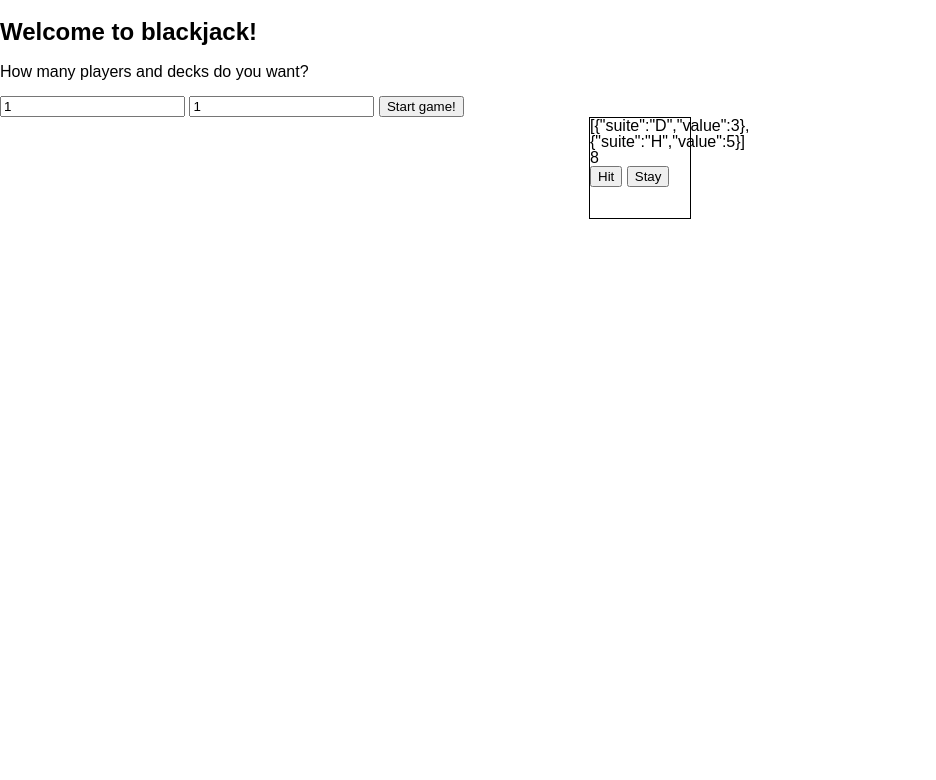
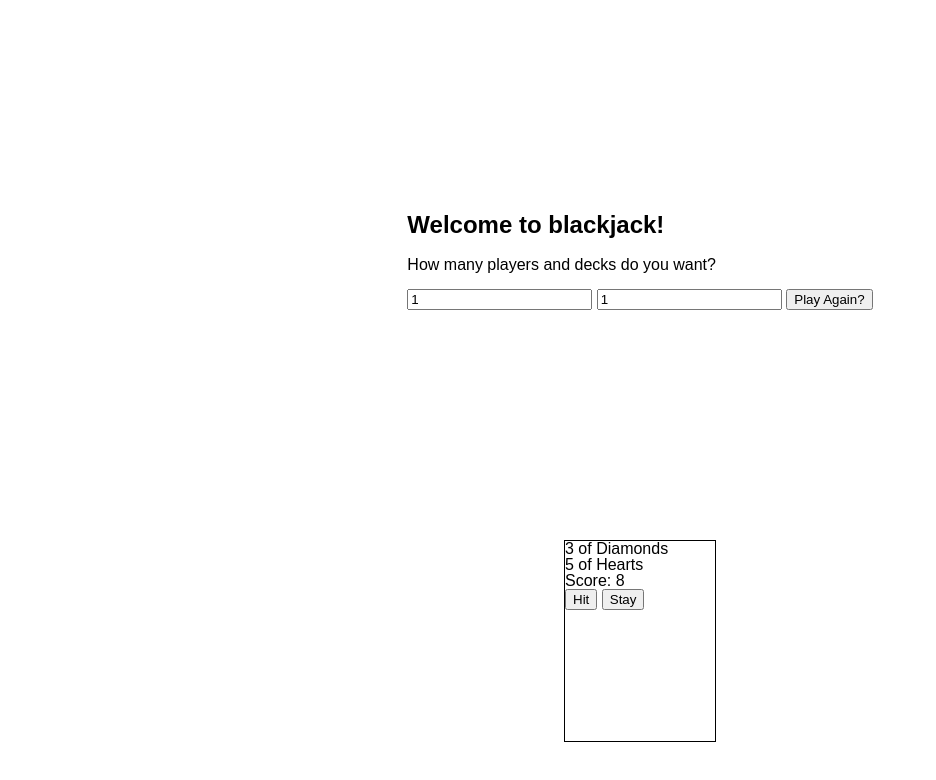
Before and after one commit to ctiller15/black-jack-project, a website: page public/index.html in a window 1280 px wide. Both pictures are taken after a click on the button "Start game!". Shown: the whole page, without its empty margins (0-936 px from the left). Drawn offline with Linux system fonts and the light colour scheme.

Commit message:
add in display elements to show player cards AND winner

```diff
--- a/public/index.html
+++ b/public/index.html
@@ -7,6 +7,11 @@
     <link rel="stylesheet" href="./screen.css">
   </head>
   <body>
+
+    <section class="win-display">
+      <h1 class="winners"></h1>
+    </section>
+
     <section class="introduction-screen">
       <h1>Welcome to blackjack!</h1>
       <p>How many players and decks do you want?</p>
@@ -16,6 +21,10 @@
         <input class="decks-count" type="number" min=1 value=1>
         <button type="button" onClick="beginGame()">Start game!</button>
       </form>
+
+    </section>
+
+    <section class="house-display">
 
     </section>
 
@@ -29,6 +38,8 @@
 
     </section>
 
+
+
     <script src="./main.js" charset="utf-8"></script>
   </body>
 </html>
--- a/public/main.js
+++ b/public/main.js
@@ -18,11 +18,15 @@ const valueMap = {
 
 // For the home menu:
 const introScreen = document.querySelector(".introduction-screen");
+const startButton = document.querySelector(".start-form button");
 
 // For the players and their sections:
 const playerCountInput = document.querySelector(".players-count");
 const deckCountInput = document.querySelector(".decks-count");
 const gameScreen = document.querySelector(".game-screen");
+
+// For the display of all winners:
+const winDisplay = document.querySelector(".winners");
 
 // The game class. Represents game meta-data such as the amount of players, the amount decks in play, and
 // has methods to create those objects.
@@ -161,9 +165,10 @@ class Game {
       }
       // console.log(winners);
 
-      let winString = `${winners.length === 0 ? 'The house' : `player(s) ${winners} win!!!`}`;
+      let winString = `${winners.length === 0 ? 'The house wins!' : `player(s) ${winners} win!!!`}`;
 
       console.log(winString);
+      winDisplay.textContent = winString;
 
 
     }
@@ -346,8 +351,19 @@ class Player {
     this.updateDOMScore = () => {
       // Grab the appropriate DOM element, and then update it with the current score.
       if(this.index > 0) {
-        this.playerElement.children[0].children[0].textContent = JSON.stringify(this.hand);
-        this.playerElement.children[0].children[1].textContent = this.score;
+        let cardDisplay = this.hand.map((card) => {
+          return([card.suite, card.value]);
+        });
+        let tempHTML = "<section class='playerCards'>";
+        cardDisplay.forEach((card) => {
+          tempHTML += `<section class="cardImage">
+                        ${card[1]} of ${card[0] === "D" ? 'Diamonds' : card[0] === "C" ? 'Clubs' : card[0] === "S" ? 'Spades' : "Hearts"}
+                      </section>`;
+        });
+        tempHTML += `</section>`;
+        console.log(tempHTML);
+        this.playerElement.children[0].children[0].innerHTML = tempHTML;
+        this.playerElement.children[0].children[1].textContent = `Score: ${this.score}`;
       }
 
     }
@@ -357,6 +373,8 @@ class Player {
 // The game logic starts here:
 const beginGame = () => {
   resetGame();
+  // Change button
+  startButton.textContent = "Play Again?";
   let players = Number(playerCountInput.value);
   let decks = Number(deckCountInput.value);
   // console.log(`${players} player(s) and ${decks} deck(s)! Let's go!`);
@@ -402,6 +420,7 @@ const stay = (event) => {
 // A function that resets the game
 const resetGame = () => {
   gameScreen.innerHTML = "";
+  winDisplay.textContent = "";
 }
 
 const main = () => {
--- a/public/screen.css
+++ b/public/screen.css
@@ -6,6 +6,10 @@ body {
   margin: 0;
   min-height: 100%;
   font: 16px / 1 sans-serif;
+  display: flex;
+  flex-direction: column;
+  justify-content: space-around;
+  align-items: center;
 }
 
 .game-screen {
@@ -16,7 +20,7 @@ body {
 }
 
 .player-board {
-  width: 100px;
-  height: 100px;
+  width: 150px;
+  height: 200px;
   border: 1px solid black;
 }
```
